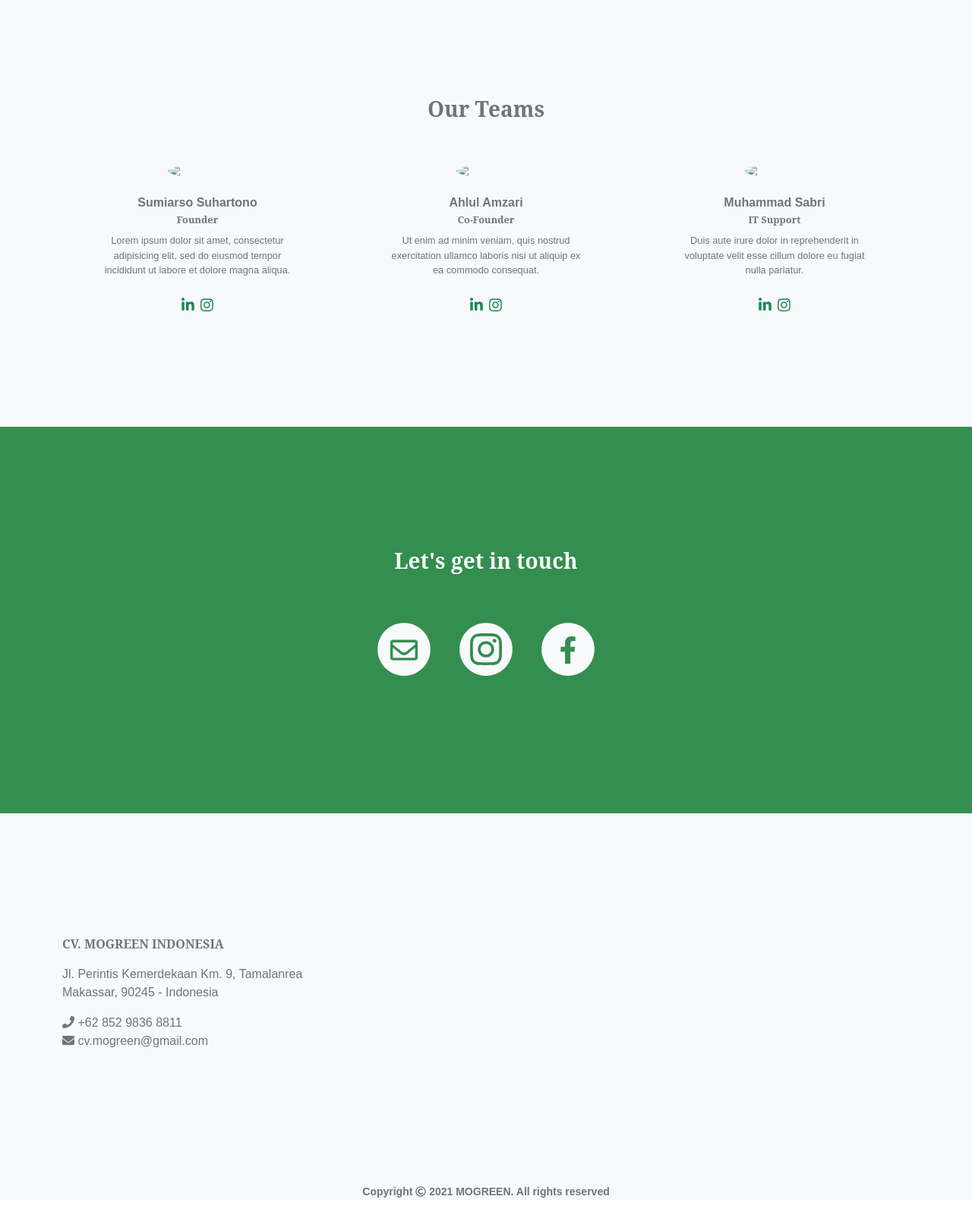
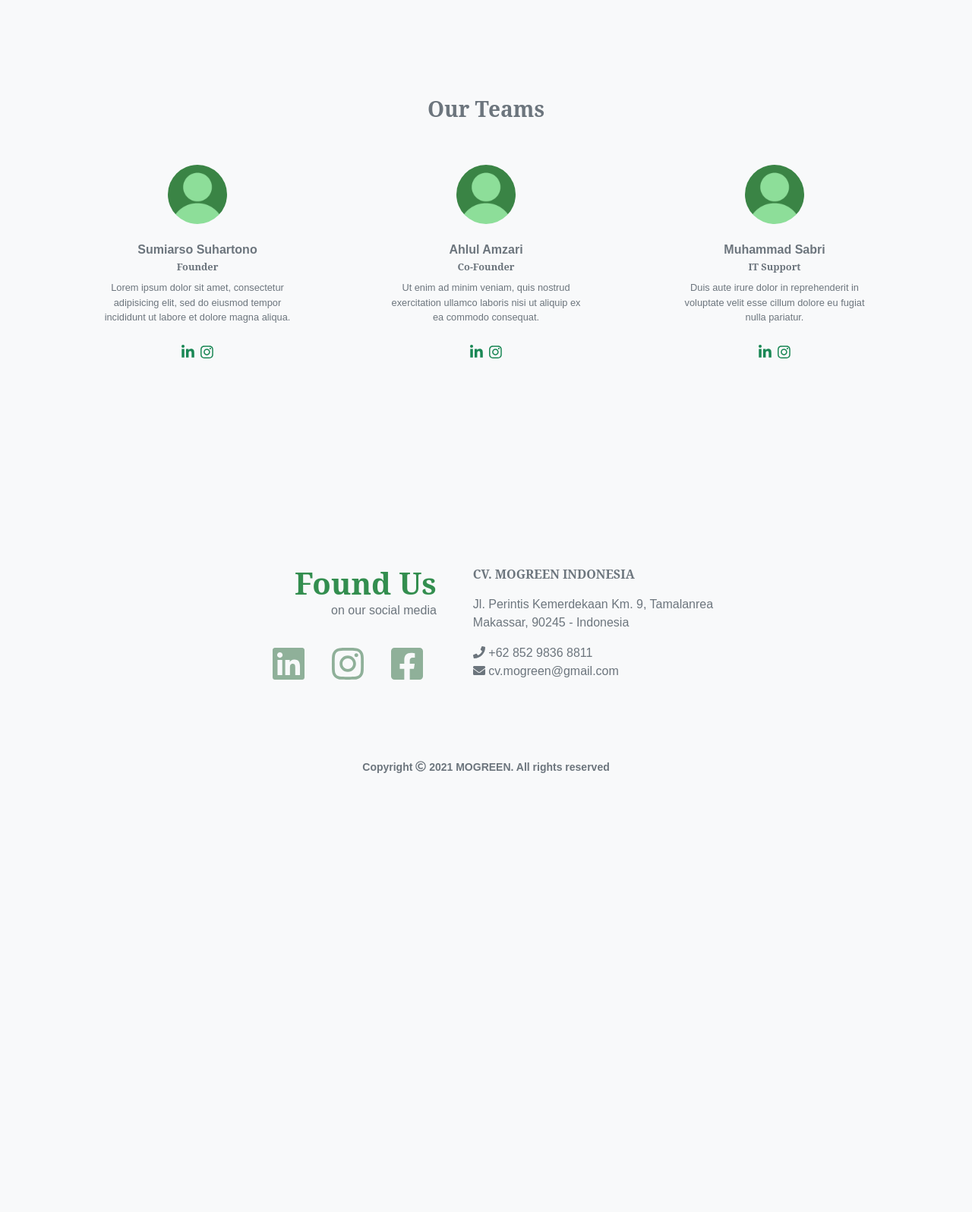
Before and after one commit to MuhammadSabri1306/cp_mogreen, a PHP site: page / in a window 1280 px wide. Shown: the part 3296-4892 px from the top of the page at 76% size. After the commit the page ends 4314 px from the top, so only its background shows below. Run offline with PHP 8.4, Linux system fonts and the light colour scheme; some libraries are stand-ins or nearby versions.

Commit message:
move social to footer & update footer

```diff
--- a/assets/css/style.css
+++ b/assets/css/style.css
@@ -41,14 +41,12 @@ h1, h2, h3, h4, h5, h6, .font-style1, .navbar-brand {
 
 section#team .social { font-size: 1.5em; }
 
-section#social .social {
+#social .social {
 	font-size: 1.5em;
 	margin: 0 .75em;
 }
 
-section#social .circle { font-size: 3em; }
-section#social .social-mail, section#social .social-fb { font-size: 1.5em; }
-section#social .social-ig { font-size: 2em; }
+#social .icon { font-size: 2em; }
 
 
 
@@ -108,7 +106,7 @@ main .full-height {
 	object-fit: cover;
 }
 
-section#team, section#social, .top-footer {
+section#team {
 	padding-top: 10em;
 	padding-bottom: 10em;
 }
@@ -250,19 +248,27 @@ button:focus {
 
 #products .carousel-indicators button:focus-visible { outline: none; }
 
-section#social .social > .circle {
+/*#social .social > .circle {
 	color: var(--bs-light);
+	transition: color .3s;
+}*/
+
+#social .social > .icon {
+	color: #8fb099;
 	transition: color .3s;
 }
 
-section#social .social > div:not(.circle) {
-	color: var(--primary);
-	transition: color .3s;
+/*#social .social:hover > .circle { color: #fff; }*/
+
+#social .social:hover > .icon { color: var(--primary); }
+
+/*#social .social > .title { color: var(--bs-dark)!important; }*/
+
+@media (min-width: 768px) {
+
+	#social .social:hover > .title { display: block; }
+
 }
-
-section#social .social:hover > .circle { color: #fff; }
-
-section#social .social:hover > div:not(.circle) { color: var(--bs-dark); }
 
 
 
--- a/index.html
+++ b/index.html
@@ -197,7 +197,7 @@
 				<div class="row justify-content-center">
 					<div class="col-md-4"><div class="pt-5 px-5">
 						<div class="d-flex justify-content-center pb-4">
-							<img src="file:///F:/Project/Design/InstaLayout/Icon/DefaultProfilePic.jpg">
+							<img src="assets/img/user.jpg">
 						</div>
 						<h6 class="text-center font-style2 mb-1">Sumiarso Suhartono</h6>
 						<p class="text-center font-style1 mb-2">Founder</p>
@@ -209,7 +209,7 @@
 					</div></div>
 					<div class="col-md-4"><div class="pt-5 px-5">
 						<div class="d-flex justify-content-center pb-4">
-							<img src="file:///F:/Project/Design/InstaLayout/Icon/DefaultProfilePic.jpg">
+							<img src="assets/img/user.jpg">
 						</div>
 						<h6 class="text-center font-style2 mb-1">Ahlul Amzari</h6>
 						<p class="text-center font-style1 mb-2">Co-Founder</p>
@@ -221,7 +221,7 @@
 					</div></div>
 					<div class="col-md-4"><div class="pt-5 px-5">
 						<div class="d-flex justify-content-center pb-4">
-							<img src="file:///F:/Project/Design/InstaLayout/Icon/DefaultProfilePic.jpg">
+							<img src="assets/img/user.jpg">
 						</div>
 						<h6 class="text-center font-style2 mb-1">Muhammad Sabri</h6>
 						<p class="text-center font-style1 mb-2">IT Support</p>
@@ -234,41 +234,45 @@
 				</div>
 			</div>
 		</section>
-		<section id="social" class="bg-primary">
-			<div class="container">
-				<h3 class="text-center text-light mb-5" data-aos="fade-up">Let's get in touch</h3>
-				<div class="d-flex justify-content-center align-items-center">
-					<a href="#" class="social position-relative">
-						<div class="circle"><i class="fas fa-circle"></i></div>
-						<div class="social-mail position-absolute top-50 start-50 translate-middle">
-							<i class="far fa-envelope"></i>
+	</main>
+	<footer class="bg-light text-muted"><div class="container pt-lg-5">
+		<div class="d-md-flex justify-content-center pb-md-5 pt-lg-5">
+			<div class="py-4 px-md-4">
+				<div class="text-muted text-center text-md-end mb-4">
+					<h1 class="text-primary mb-0">Found Us</h1>
+					<p class="font-style3">on our social media</p>
+				</div>
+				<div id="social" class="d-flex justify-content-center justify-content-md-end">
+					<a class="social position-relative" href="mailto:cv.mogreen@gmail.com" target="_blank">
+						<div class="icon">
+							<i class="fab fa-linkedin"></i>
 						</div>
+						<div class="title bg-primary text-white"><b>cv.mogreen@gmail.com</b></div>
 					</a>
-					<a href="#" class="social position-relative">
-						<div class="circle"><i class="fas fa-circle"></i></div>
-						<div class="social-ig position-absolute top-50 start-50 translate-middle">
+					<a class="social position-relative" href="https://www.instagram.com/mogreen.id/" target="_blank">
+						<div class="icon">
 							<i class="fab fa-instagram"></i>
 						</div>
+						<div class="title bg-primary text-white"><b>@mogreen.id</b></div>
 					</a>
-					<a href="#" class="social position-relative">
-						<div class="circle"><i class="fas fa-circle"></i></div>
-						<div class="social-fb position-absolute top-50 start-50 translate-middle">
-							<i class="fab fa-facebook-f"></i>
+					<a class="social position-relative" href="https://www.instagram.com/mogreen.id/" target="_blank" title="mogreen.id">
+						<div class="icon">
+							<i class="fab fa-facebook-square"></i>
 						</div>
+						<div class="title bg-primary text-white"><b>mogreen.id</b></div>
 					</a>
 				</div>
 			</div>
-		</section>
-	</main>
-	<footer class="bg-light text-muted"><div class="container">
-		<div class="top-footer">
-			<p class="font-style1">CV. MOGREEN INDONESIA</p>
-			<p>Jl. Perintis Kemerdekaan Km. 9, Tamalanrea<br>Makassar, 90245 - Indonesia</p>
-			<p><i class="fas fa-phone"></i> +62 852 9836 8811<br><i class="fas fa-envelope"></i> cv.mogreen@gmail.com</p>
+			<div class="p-4">
+				<p class="font-style1">CV. MOGREEN INDONESIA</p>
+				<p>Jl. Perintis Kemerdekaan Km. 9, Tamalanrea<br>Makassar, 90245 - Indonesia</p>
+				<p><i class="fas fa-phone"></i> +62 852 9836 8811<br><i class="fas fa-envelope"></i> cv.mogreen@gmail.com</p>
+			</div>
 		</div>
-		<p class="text-muted text-center small"><b>Copyright <i class="far fa-copyright"></i> 2021 MOGREEN. All rights reserved</b></p>
+		<p class="text-muted text-center small mb-0 py-3"><b>Copyright <i class="far fa-copyright"></i> 2021 MOGREEN<span class="d-none d-md-inline">. All rights reserved</span></b></p>
 	</div></footer>
 <script src="vendor/bootstrap/js/bootstrap.bundle.min.js"></script>
+<script src="https://cdn.jsdelivr.net/npm/@popperjs/core@2.10.2/dist/umd/popper.min.js" integrity="sha384-7+zCNj/IqJ95wo16oMtfsKbZ9ccEh31eOz1HGyDuCQ6wgnyJNSYdrPa03rtR1zdB" crossorigin="anonymous"></script>
 <script src="vendor/fontawesome/js/all.min.js"></script>
 <script src="vendor/aos/aos.min.js"></script>
 <script src="assets/js/script.js?version=4"></script>
```
Also changed, not shown: other parts of assets/css/style.css (+25 -0 lines).
